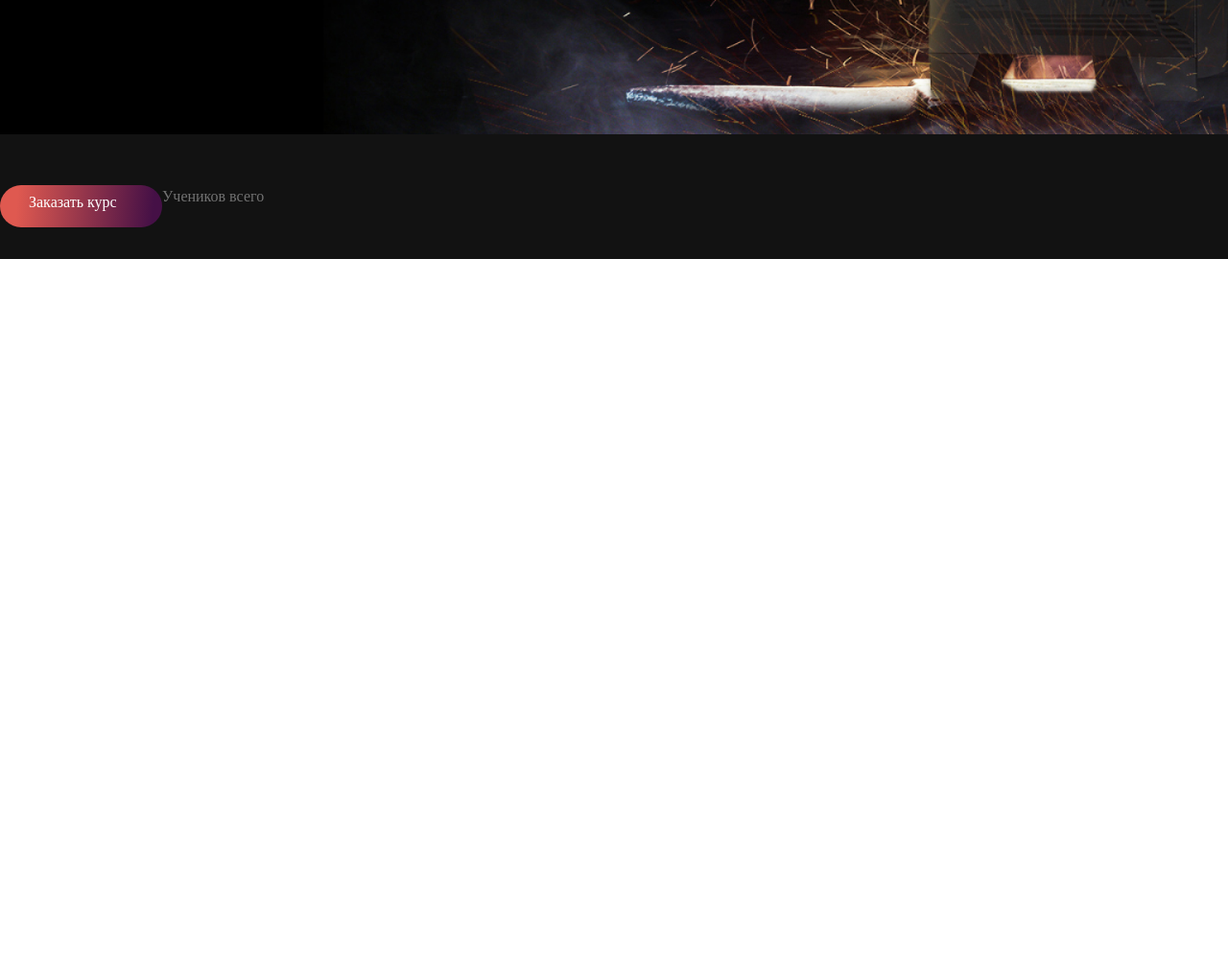
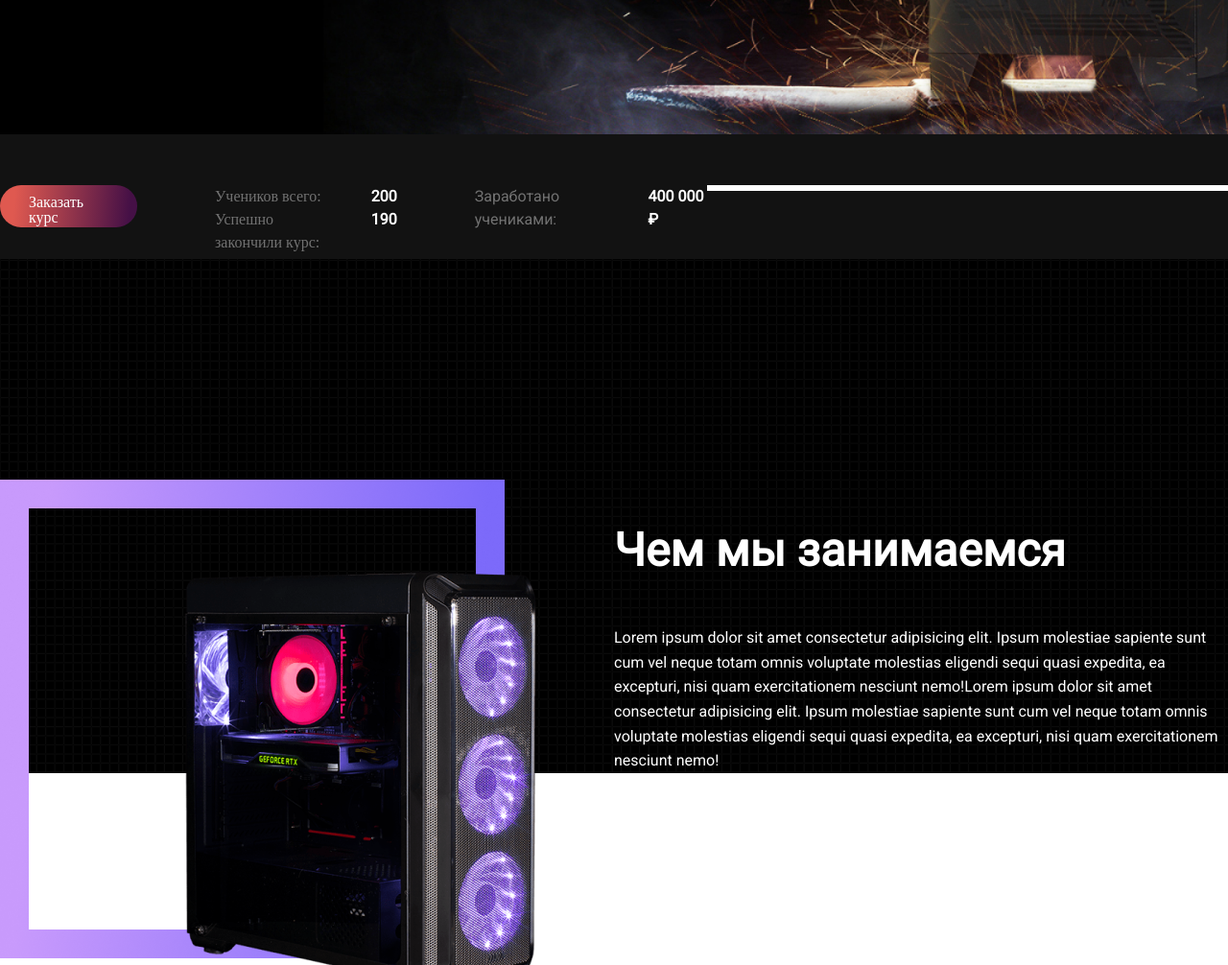
Before and after one commit to IrinaMoroy/sniedaTest, a plain HTML site: page index.html in a window 1280 px wide. Shown: the part 660-1666 px from the top of the page at 96% size. Before the commit the page ends 960 px from the top, so only its background shows below. Drawn offline with Linux system fonts and the light colour scheme.

Commit message:
14.08.21 16.13

```diff
--- /dev/null
+++ b/css/aboutUs.css
@@ -0,0 +1,52 @@
+.about-us {
+    background-image: url(../images/bgc.png);
+    background-size: cover;
+    background-position: center;
+    background-repeat: no-repeat;
+}
+
+.specialization {
+    display: flex;
+    padding-top: 200px;
+    justify-content: space-between;
+}
+
+.rectangle-25 {
+    position: absolute;
+    width: 526px;
+    height: 499px;
+
+    top: 1160px;
+}
+
+.computer-img {
+    position: absolute;
+    width: 446px;
+    height: 446px;
+    left: 152px;
+    top: 1256px;
+}
+
+.about-us-title {
+    font-family: Roboto;
+    font-style: normal;
+    font-weight: bold;
+    font-size: 48px;
+    line-height: 140%;
+    color: #FFFFFF;
+}
+
+.about-us-text-box {
+    padding-left: 50%;
+    padding-top: 70px;
+}
+
+.about-us-text {
+    padding-top: 45px;
+    font-family: Roboto;
+    font-style: normal;
+    font-weight: normal;
+    font-size: 16px;
+    line-height: 160%;
+    color: #FFFFFF;
+}
--- a/css/progress.css
+++ b/css/progress.css
@@ -1,6 +1,7 @@
 
 .progress-bar {
-    width: 740px;
+    display: inline-block;
+    width: 640px;
     height: 6px;
     background-color: #fff;
 }
@@ -19,3 +20,58 @@
 .gradient {
     background: linear-gradient(94.78deg, #DF5950 11.19%, #451046 93.72%);
 }
+
+
+.progress {
+    display: flex;
+    padding-top: 53px;
+    max-width: 1920px;
+    height: 130px;
+    background-color: #121212;
+    background-repeat: no-repeat;
+    top: 830px;
+}
+
+.students-money{
+    display: flex;
+    font-family: Roboto;
+    font-style: normal;
+    font-weight: bold;
+    font-size: 16px;
+    line-height: 150%;
+    color: #fff;
+}
+
+.order-btn {
+    background: linear-gradient(94.78deg, #DF5950 11.19%, #451046 93.72%);
+    border-radius: 50px;
+    height: 44px;
+    width: 169px;
+    padding: 10px 30px;
+}
+
+.digit-students {
+    color:#fff;
+    font-size: 16px;
+    font-weight: normal;
+    line-height: 24px;
+    font-style: normal;
+    opacity: 0.4;
+}
+
+.numbers {
+    display: flex;
+    font-family: roboto;
+    font-weight: bold;
+    font-size: 16px;
+    line-height: 150%;
+    color: #fff;
+}
+
+.number-students {
+    padding-left: 30px;
+}
+
+.all-students {
+    padding-left: 81px;
+}
--- a/css/style.css
+++ b/css/style.css
@@ -1,5 +1,7 @@
+@import url(./reset.css);
 @import url(./timer.css);
 @import url(./progress.css);
+@import url(./aboutUs.css);
 
 ::-webkit-scrollbar {
     width: 0;
@@ -74,41 +76,3 @@ a {
     line-height: 89.6px;
     font-weight: 700;
 }
-
-.progress {
-    max-width: 1920px;
-    height: 130px;
-    background-color: #121212;
-    background-repeat: no-repeat;
-    top: 830px;
-}
-
-.order-btn {
-    background: linear-gradient(94.78deg, #DF5950 11.19%, #451046 93.72%);
-    border-radius: 50px;
-    height: 44px;
-    width: 169px;
-    padding: 10px 30px;
-}
-
-.digit-students {
-    color:#fff;
-    font-size: 16px;
-    font-weight: normal;
-    line-height: 24px;
-    font-style: normal;
-    opacity: 0.4;
-}
-
-.numbers {
-    color:#fff;
-    font-size: 16px;
-    font-weight: bold;
-    line-height: 24px;
-    font-style: normal;
-}
-
-.students {
-    display: flex;
-    padding-top: 53px;
-}
--- a/css/timer.css
+++ b/css/timer.css
@@ -11,7 +11,6 @@
 .timer__item {
     margin-left: 10px;
     margin-right: 10px;
-    padding-bottom: 15px;
     text-align: center;
     height: 112px;
     width: 107px;
@@ -24,7 +23,7 @@
 }
 
 .timer-text {
-    padding-top: 20px;
+    padding-top: 10px;
     text-align: center;
     font-weight: normal;
     font-size: 16px;
--- a/index.html
+++ b/index.html
@@ -41,15 +41,15 @@
                                 <div class="timer-text">Дней</div>
                             </div>
 
-                            <div id="hours" class="timer__item timer__days">
+                            <div id="hours" class="timer__item timer__hours">
                                 <div class="timer-text">Часов</div>
                             </div>
 
-                            <div id="minutes" class="timer__item timer__days">
+                            <div id="minutes" class="timer__item timer__minutes">
                                 <div class="timer-text">Минут</div>
                             </div>
 
-                            <div id="seconds" class="timer__item timer__days">
+                            <div id="seconds" class="timer__item timer__seconds">
                                 <div class="timer-text">Секунд</div>
                             </div>
 
@@ -58,29 +58,55 @@
                   </div>
             </div>
     </header>
-        <div class="progress">
-            <div class="container students">
-                <div>
+        <div class=" progress students">
                 <div class="order-btn">
                     <a href="#">Заказать курс</a>
                 </div>
+                <div class="all-students">
+                        <p class="digit-students">Учеников всего:</p>
+                        <p class="digit-students">Успешно закончили курс:</p>
                 </div>
-            <div>
+                <div class="number-students">
+                        <p class="numbers" data-students="200">200</p>
+                        <p class="numbers" data-students-completed="190">190</p>
+                </div>
+                <div class="students-money">
+
                     <div class="all-students">
-                    <p class="digit-students">Учеников всего</p>
-                    <p class="numbers" data-students="200"></p>
+                        <p class="digit-students">Заработано учениками:</p>
                     </div>
-                <div class="students">
-                         <p class="digit-students">Успешно закончили курс</p>
-                         <p class="numbers" data-students-completed="190"></p>
+
+                    <div class="number-students">
+                        <p class="numbers">400 000 ₽</p>
                     </div>
-                <div class="progress-bar">
+
+                    <div class=" progress-bar ">
                         <div class="gradient"></div>
                     </div>
                 </div>
         </div>
+
+    <section class=" about-us">
+        <div class="container specialization">
+            <div class="about-us-photo">
+                <img class="rectangle-25" src="./images/Rectangle 25.png">
+                <img class="computer-img" src="./images/image.png">
             </div>
-    <div class class="about-us"></div>
+
+            <div class="about-us-text-box">
+                <h2 class="about-us-title"> Чем мы занимаемся</h2>
+                <p class="about-us-text">Lorem ipsum dolor sit amet consectetur adipisicing elit. Ipsum molestiae sapiente sunt cum
+                    vel neque totam omnis voluptate molestias eligendi sequi quasi expedita, ea excepturi, nisi
+                    quam exercitationem nesciunt nemo!Lorem ipsum dolor sit amet consectetur adipisicing elit.
+                    Ipsum molestiae sapiente sunt cum vel neque totam omnis voluptate molestias eligendi sequi
+                    quasi expedita, ea excepturi, nisi quam exercitationem nesciunt nemo!
+                </p>
+            </div>
+
+        </в>
+    </section>
+
+
     <script src="./js/script.js"></script>
     <script src="./js/progress.js"></script>
 </body>
```
Also changed, not shown: images/bgc.png (added). Lines whose indentation alone changed are shown as unchanged.
